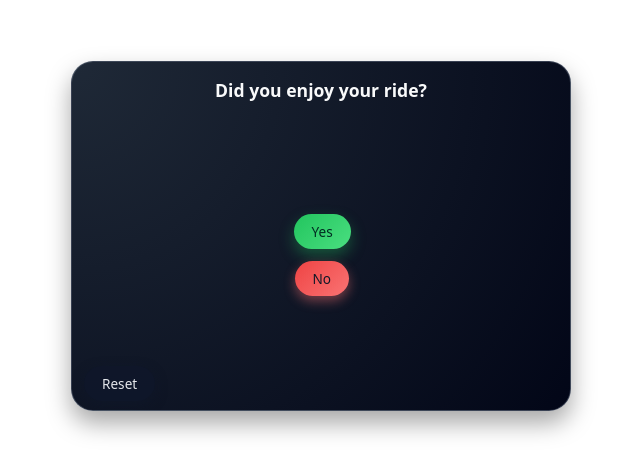
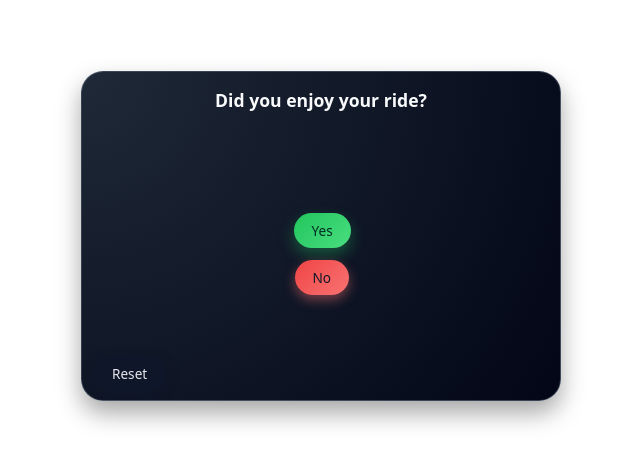
Before and after one commit to Randy-Williams/rate.your.ride, a plain HTML site: page index.html in a window 1280 px wide. Shown: the part 164-638 px from the top of the page, without its empty margins (319-959 px from the left). Drawn offline with Linux system fonts and the light colour scheme.

Commit message:
Update index.html
Andrew applying fix

```diff
--- a/index.html
+++ b/index.html
@@ -20,12 +20,13 @@
       display: flex;
       align-items: center;
       justify-content: center;
+      overflow: hidden;
     }
 
     .ride-widget {
       position: relative;
-      width: 500px;
-      height: 350px;
+      width: 480px;
+      height: 330px;
       background: radial-gradient(circle at top left, #1f2937, #020617);
       border-radius: 22px;
       padding: 16px 16px 42px;
```
